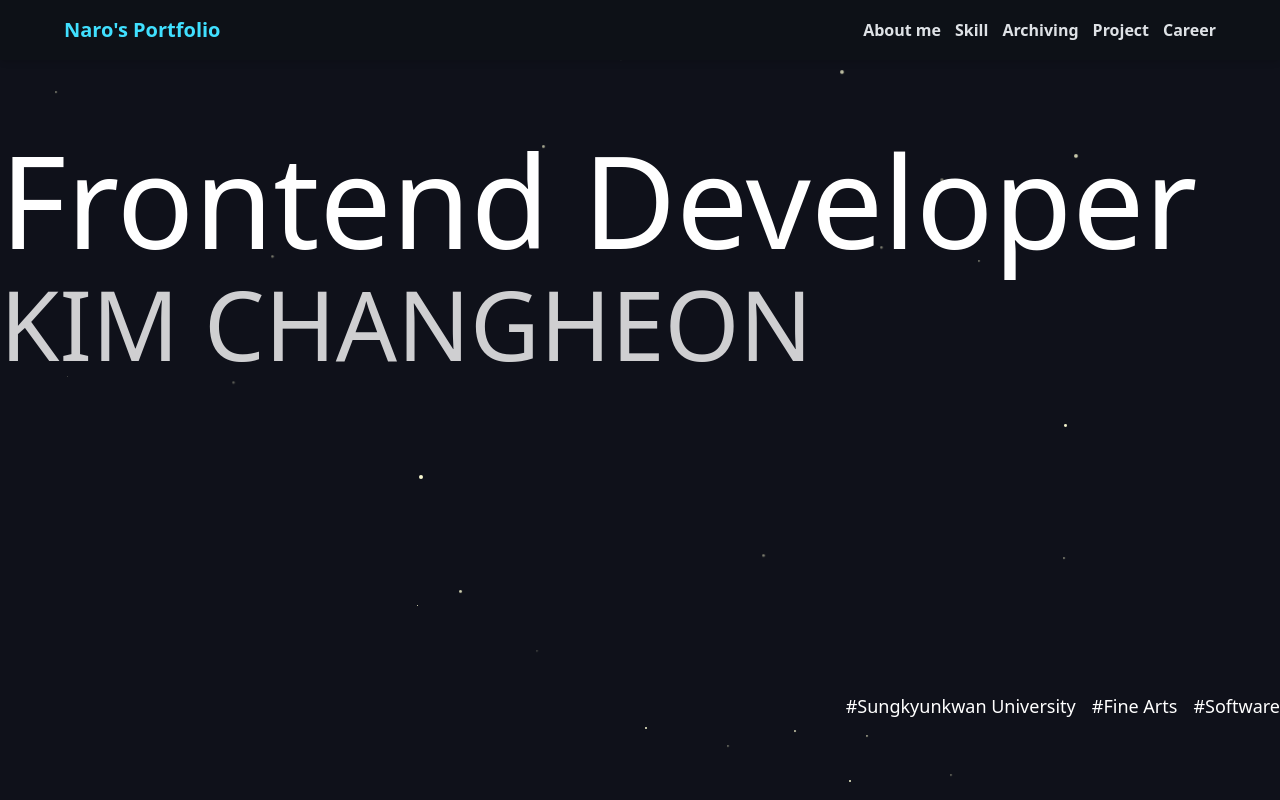
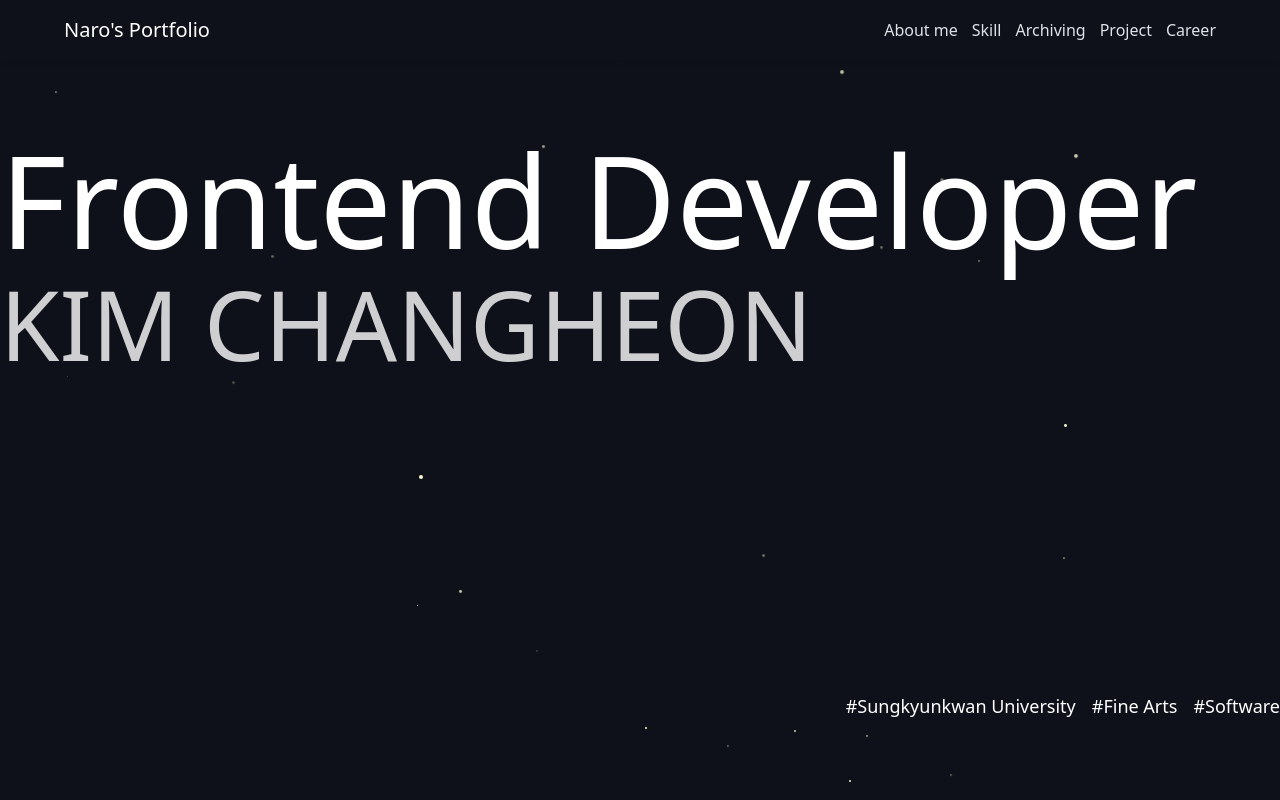
Before and after one commit to changheonkim/portfolio, a Next.js app: page / in a window 1280 px wide. Shown: the top 800 px of the page. Built offline with nearby package versions, Linux system fonts and the light colour scheme.

Commit message:
style: 네브바 색상 변경

```diff
--- a/src/widgets/navbar/Navbar.tsx
+++ b/src/widgets/navbar/Navbar.tsx
@@ -4,7 +4,7 @@ import { motion } from 'framer-motion';
 
 export default function Navbar() {
   return (
-    <header className="fixed top-0 left-0 w-full bg-[#0D1117] shadow-md z-50">
+    <header className="fixed top-0 left-0 w-full bg-[#0F111A] shadow-md z-50">
       {/* 나머지 콘텐츠 */}
       <motion.nav
         className="flex space-x-6"
@@ -12,38 +12,38 @@ export default function Navbar() {
         animate={{ opacity: 1, y: 0 }}
         transition={{ duration: 1.5, delay: 3.5 }}
       >
-        <div className="container mx-auto flex items-center justify-between w-[1200px] text-[#dee2e6] font-bold py-4 px-6">
-          <a href="#home" className="hover:text-white text-xl text-[#40e0ff]">
+        <div className="container mx-auto flex items-center justify-between w-[1200px] text-[#dee2e6] py-4 px-6">
+          <a href="#home" className="hover:text-white text-xl text-white">
             Naro's Portfolio
           </a>
           <div className="flex items-center gap-[14px]">
             <a
               href="#home"
-              className="hover:text-[#40e0ff] transition-all duration-300"
+              className="hover:text-white transition-all duration-300"
             >
               About me
             </a>
             <a
               href="#about"
-              className="hover:text-[#40e0ff] transition-all duration-300"
+              className="hover:text-white transition-all duration-300"
             >
               Skill
             </a>
             <a
               href="#contact"
-              className="hover:text-[#40e0ff] transition-all duration-300"
+              className="hover:text-white transition-all duration-300"
             >
               Archiving
             </a>
             <a
               href="#projects"
-              className="hover:text-[#40e0ff] transition-all duration-300"
+              className="hover:text-white transition-all duration-300"
             >
               Project
             </a>
             <a
               href="#career"
-              className="hover:text-[#40e0ff] transition-all duration-300"
+              className="hover:text-white transition-all duration-300"
             >
               Career
             </a>
```
